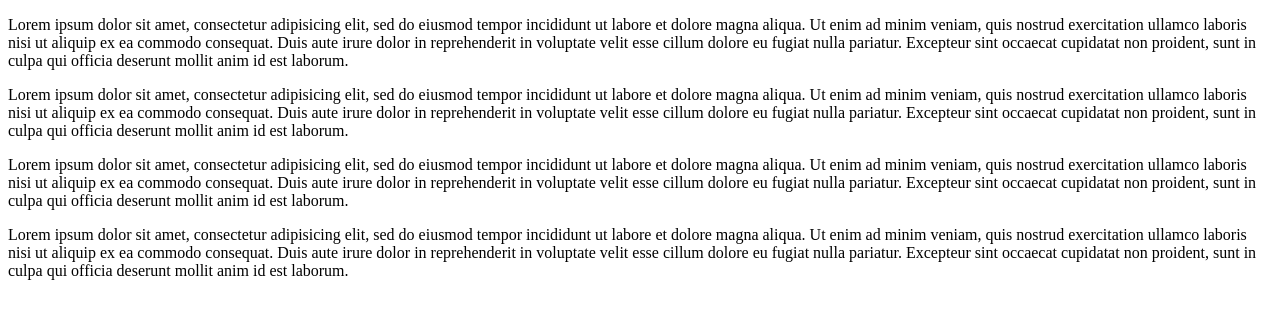
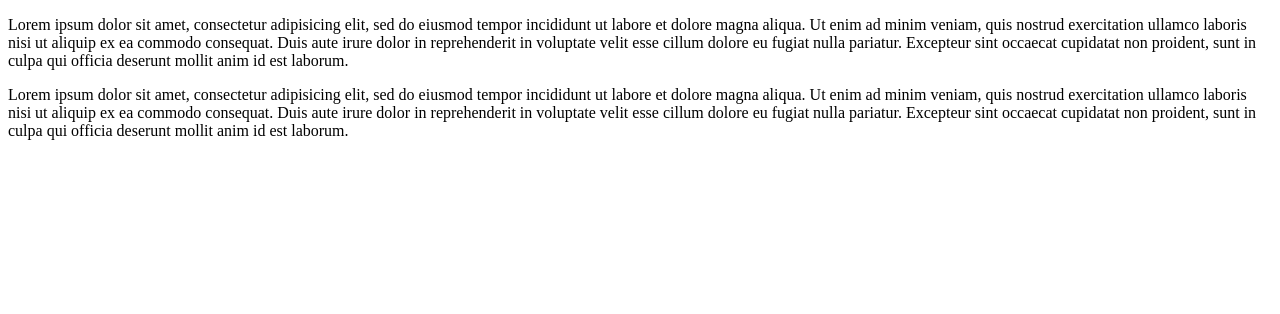
Before and after one commit to labyd/learnHtml, a plain HTML site: page Index.html in a window 1280 px wide. Drawn offline with Linux system fonts and the light colour scheme.

Commit message:
Revert "2 новых абзаца"
This reverts commit 9fa3a350123f73a8301bf5ad7ed8b145777329cd.

```diff
--- a/Index.html
+++ b/Index.html
@@ -9,8 +9,6 @@
    <div class="block">
      <p>Lorem ipsum dolor sit amet, consectetur adipisicing elit, sed do eiusmod tempor incididunt ut labore et dolore magna aliqua. Ut enim ad minim veniam, quis nostrud exercitation ullamco laboris nisi ut aliquip ex ea commodo consequat. Duis aute irure dolor in reprehenderit in voluptate velit esse cillum dolore eu fugiat nulla pariatur. Excepteur sint occaecat cupidatat non proident, sunt in culpa qui officia deserunt mollit anim id est laborum.</p>
      <p>Lorem ipsum dolor sit amet, consectetur adipisicing elit, sed do eiusmod tempor incididunt ut labore et dolore magna aliqua. Ut enim ad minim veniam, quis nostrud exercitation ullamco laboris nisi ut aliquip ex ea commodo consequat. Duis aute irure dolor in reprehenderit in voluptate velit esse cillum dolore eu fugiat nulla pariatur. Excepteur sint occaecat cupidatat non proident, sunt in culpa qui officia deserunt mollit anim id est laborum.</p>
-     <p>Lorem ipsum dolor sit amet, consectetur adipisicing elit, sed do eiusmod tempor incididunt ut labore et dolore magna aliqua. Ut enim ad minim veniam, quis nostrud exercitation ullamco laboris nisi ut aliquip ex ea commodo consequat. Duis aute irure dolor in reprehenderit in voluptate velit esse cillum dolore eu fugiat nulla pariatur. Excepteur sint occaecat cupidatat non proident, sunt in culpa qui officia deserunt mollit anim id est laborum.</p>
-     <p>Lorem ipsum dolor sit amet, consectetur adipisicing elit, sed do eiusmod tempor incididunt ut labore et dolore magna aliqua. Ut enim ad minim veniam, quis nostrud exercitation ullamco laboris nisi ut aliquip ex ea commodo consequat. Duis aute irure dolor in reprehenderit in voluptate velit esse cillum dolore eu fugiat nulla pariatur. Excepteur sint occaecat cupidatat non proident, sunt in culpa qui officia deserunt mollit anim id est laborum.</p>
    </div>
   </body>
 </html>
```
